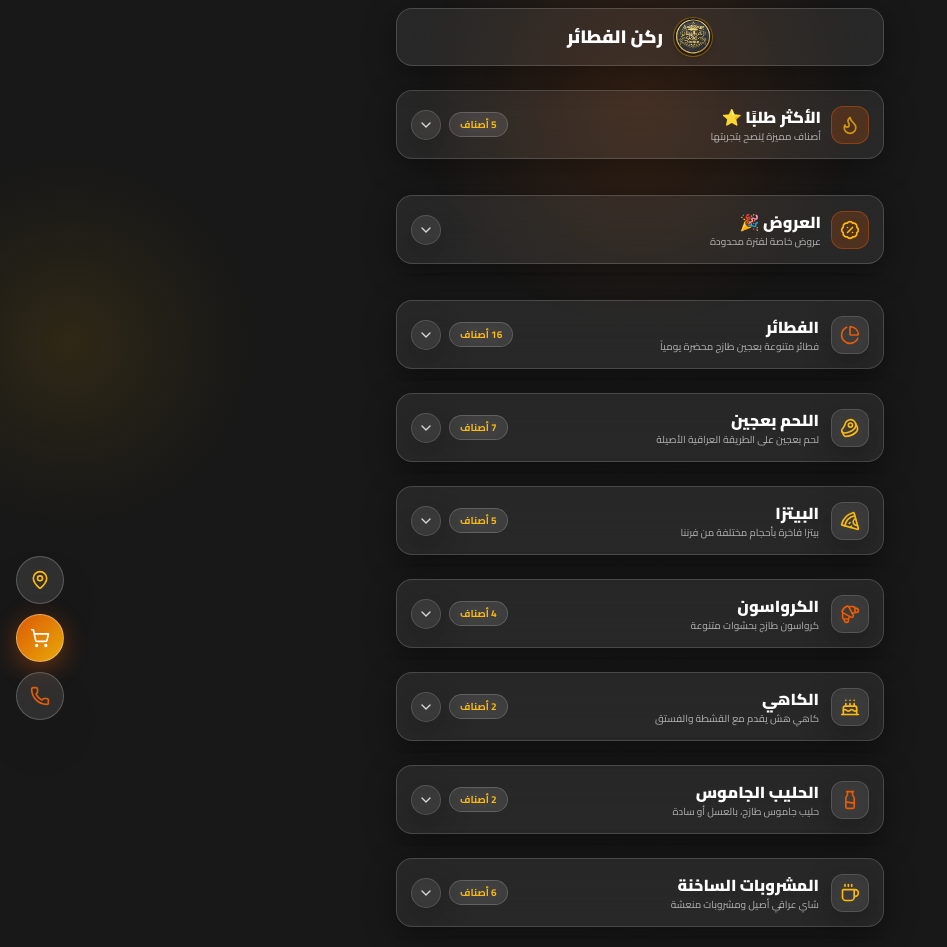
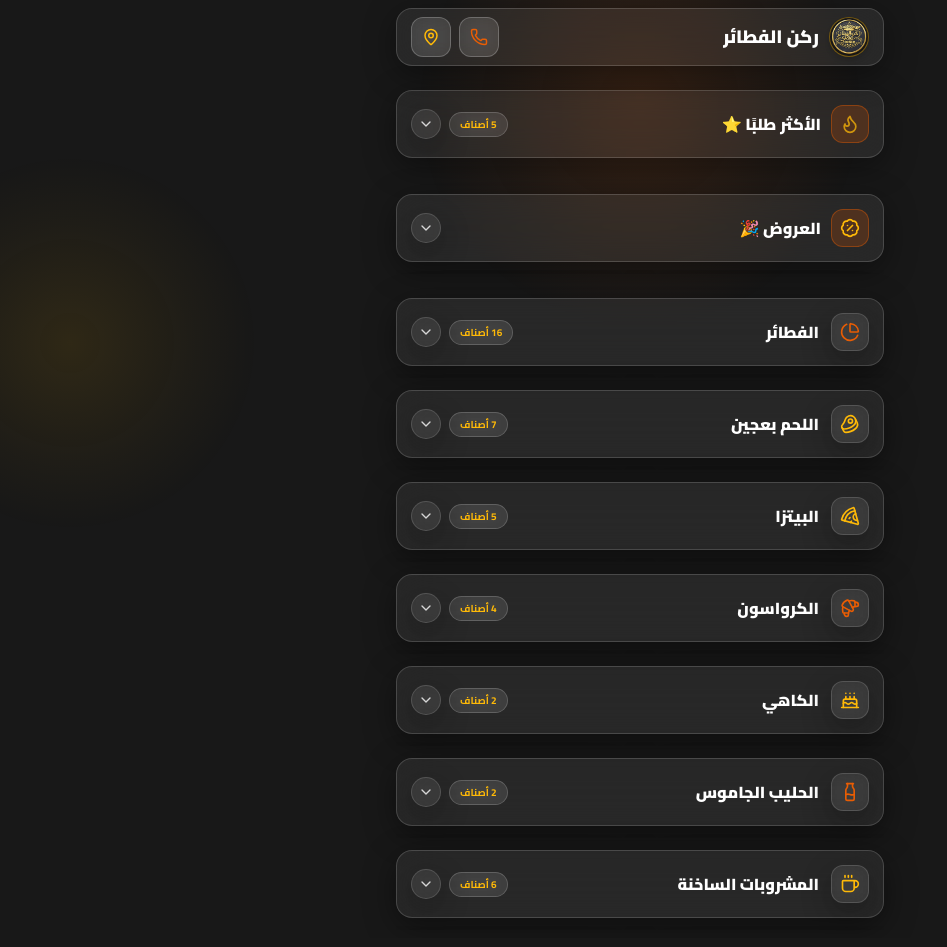
Before and after one commit to jalalamanj1/piecorner, a React (Vite) app: page / in a window 1280 px wide. Shown: the whole page, without its empty margins (0-947 px from the left). Built offline with nearby package versions, Linux system fonts and the light colour scheme.

Commit message:
Remove cart button; move call/location into header; remove section header subtext

```diff
--- a/src/App.tsx
+++ b/src/App.tsx
@@ -2,7 +2,6 @@ import React, { useState, useEffect } from 'react';
 import { Featured } from './components/Featured';
 import { Offers } from './components/Offers';
 import { MenuSection } from './components/MenuSection';
-import { FloatingButtons } from './components/FloatingButtons';
 import { ConfigDrawer } from './components/ConfigDrawer';
 import { Header } from './components/Header';
 
@@ -113,10 +112,6 @@ export default function App() {
         />
 
       </div>
-
-      {/* FLOATING ACTION BUTTONS */}
-      <FloatingButtons config={config} />
-
     </div>
   );
 }
--- a/src/components/Featured.tsx
+++ b/src/components/Featured.tsx
@@ -30,9 +30,6 @@ export const Featured: React.FC<FeaturedProps> = ({
             <h2 className="text-base font-black text-white group-hover:text-[#FFBA08] transition-colors">
               الأكثر طلبًا ⭐
             </h2>
-            <p className="text-[10px] text-white/60 font-medium">
-              أصناف مميزة يُنصح بتجربتها
-            </p>
           </div>
         </div>
 
--- a/src/components/FloatingButtons.tsx
+++ /dev/null
@@ -1,61 +0,0 @@
-import React from 'react';
-import { RestaurantConfig } from '../types';
-import { Phone, ShoppingCart, MapPin } from 'lucide-react';
-import { createRipple } from '../utils/ripple';
-
-interface FloatingButtonsProps {
-  config: RestaurantConfig;
-}
-
-export const FloatingButtons: React.FC<FloatingButtonsProps> = ({ config }) => {
-  return (
-    <div className="fixed bottom-20 left-4 z-40 flex flex-col gap-2.5 items-center">
-      {/* Location Button */}
-      <button
-        onClick={(e) => {
-          createRipple(e);
-          if (config.locationLink) {
-            window.open(config.locationLink, '_blank', 'noopener,noreferrer');
-          } else {
-            window.open('https://maps.google.com', '_blank', 'noopener,noreferrer');
-          }
-        }}
-        className="ripple-button w-12 h-12 rounded-full glass-button-secondary text-white flex items-center justify-center border border-white/30 shadow-2xl group hover:scale-110 active:scale-95 transition-all"
-        title="الموقع"
-        aria-label="الموقع"
-      >
-        <MapPin className="w-5 h-5 text-[#FFBA08] group-hover:animate-bounce" />
-      </button>
-
-      {/* Order Button */}
-      <button
-        onClick={(e) => {
-          createRipple(e);
-          if (config.orderLink) {
-            window.open(config.orderLink, '_blank', 'noopener,noreferrer');
-          }
-        }}
-        className="ripple-button w-12 h-12 rounded-full glass-button-primary text-white flex items-center justify-center border border-white/40 shadow-2xl group hover:scale-110 active:scale-95 transition-all"
-        title="طلب"
-        aria-label="طلب"
-      >
-        <ShoppingCart className="w-5 h-5 text-white" />
-      </button>
-
-      {/* Call Button */}
-      <button
-        onClick={(e) => {
-          createRipple(e);
-          if (config.phone) {
-            window.open(`tel:${config.phone}`, '_self');
-          }
-        }}
-        className="ripple-button w-12 h-12 rounded-full glass-button-secondary text-white flex items-center justify-center border border-white/30 shadow-2xl group hover:scale-110 active:scale-95 transition-all"
-        title="اتصال"
-        aria-label="اتصال"
-      >
-        <Phone className="w-5 h-5 text-[#E85D04]" />
-      </button>
-    </div>
-  );
-};
--- a/src/components/Header.tsx
+++ b/src/components/Header.tsx
@@ -1,5 +1,7 @@
 import React from 'react';
 import { RestaurantConfig } from '../types';
+import { Phone, MapPin } from 'lucide-react';
+import { createRipple } from '../utils/ripple';
 import { resolveImageUrl } from '../utils/image';
 
 interface HeaderProps {
@@ -9,9 +11,9 @@ interface HeaderProps {
 export const Header: React.FC<HeaderProps> = ({ config }) => {
   return (
     <header className="sticky top-0 z-50 px-3 py-2 w-full max-w-lg mx-auto">
-      <div className="glass-panel rounded-2xl px-3.5 py-2 flex items-center justify-center border border-white/20 shadow-xl backdrop-blur-xl">
+      <div className="glass-panel rounded-2xl px-3.5 py-2 flex items-center justify-between gap-2 border border-white/20 shadow-xl backdrop-blur-xl">
         {/* Brand identity */}
-        <div className="flex items-center gap-2.5">
+        <div className="flex items-center gap-2.5 min-w-0">
           <div className="w-10 h-10 rounded-full overflow-hidden border border-[#FFBA08]/40 shadow-md bg-black/40 shrink-0">
             <img
               src={resolveImageUrl('icon-128.png')}
@@ -20,16 +22,37 @@ export const Header: React.FC<HeaderProps> = ({ config }) => {
               decoding="async"
             />
           </div>
-          <div>
-            <h1 className="text-lg font-black text-white leading-tight flex items-center gap-1">
-              <span>{config.restaurantName}</span>
-            </h1>
-            {config.slogan && (
-              <p className="text-[10px] text-[#FFE8CC]/70 font-medium leading-none">
-                {config.slogan}
-              </p>
-            )}
-          </div>
+          <h1 className="text-lg font-black text-white leading-tight truncate">
+            {config.restaurantName}
+          </h1>
+        </div>
+
+        {/* Call + Location buttons */}
+        <div className="flex items-center gap-2 shrink-0">
+          <button
+            onClick={(e) => {
+              createRipple(e);
+              if (config.phone) {
+                window.open(`tel:${config.phone}`, '_self');
+              }
+            }}
+            className="ripple-button w-10 h-10 rounded-xl glass-button-secondary text-white flex items-center justify-center border border-white/25 active:scale-95 transition-all"
+            title="اتصال"
+            aria-label="اتصال"
+          >
+            <Phone className="w-4.5 h-4.5 text-[#E85D04]" />
+          </button>
+          <button
+            onClick={(e) => {
+              createRipple(e);
+              window.open(config.locationLink || 'https://maps.google.com', '_blank', 'noopener,noreferrer');
+            }}
+            className="ripple-button w-10 h-10 rounded-xl glass-button-secondary text-white flex items-center justify-center border border-white/25 active:scale-95 transition-all"
+            title="الموقع"
+            aria-label="الموقع"
+          >
+            <MapPin className="w-4.5 h-4.5 text-[#FFBA08]" />
+          </button>
         </div>
       </div>
     </header>
--- a/src/components/MenuSection.tsx
+++ b/src/components/MenuSection.tsx
@@ -80,9 +80,6 @@ export const MenuSection: React.FC<MenuSectionProps> = ({
                   <h3 className="text-base font-black text-white group-hover:text-[#FFBA08] transition-colors flex items-center gap-2">
                     <span>{category.titleAr}</span>
                   </h3>
-                  <p className="text-[10px] text-white/60 font-medium">
-                    {category.descriptionAr}
-                  </p>
                 </div>
               </div>
 
--- a/src/components/Offers.tsx
+++ b/src/components/Offers.tsx
@@ -24,9 +24,6 @@ export const Offers: React.FC<OffersProps> = ({ isOpen, onToggle }) => {
             <h2 className="text-base font-black text-white group-hover:text-[#FFBA08] transition-colors">
               العروض 🎉
             </h2>
-            <p className="text-[10px] text-white/60 font-medium">
-              عروض خاصة لفترة محدودة
-            </p>
           </div>
         </div>
 
```
